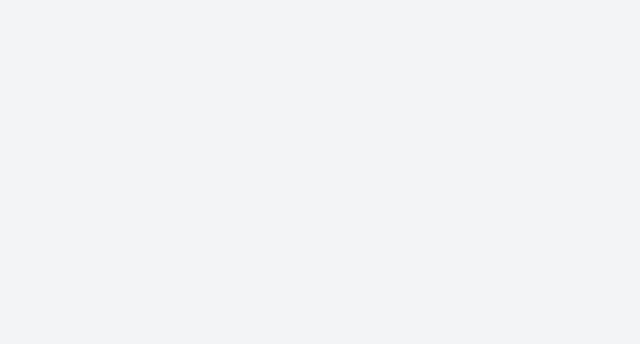
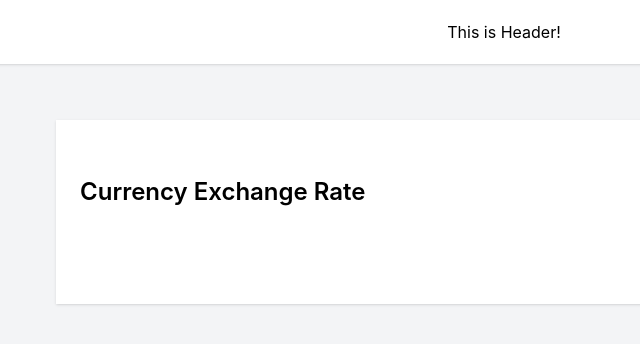
Before and after one commit to Elizabeth-web2020/currency-converter-react, a React (Create React App) app: page / in a window 1280 px wide. Shown: the top 344 px of the page, without its empty margins (136-776 px from the left). Built offline with nearby package versions, Linux system fonts and the light colour scheme.

Commit message:
added Header & ConverterBox files to the components folder

```diff
--- a/src/App.js
+++ b/src/App.js
@@ -1,11 +1,13 @@
 import React from 'react';
 
-
+import ConverterBox from './components/ConverterBox';
+import Header from './components/Header';
 
 function App() {
   return (
     <>
-
+      <Header />
+      <ConverterBox />
     </>
   );
 }
--- /dev/null
+++ b/src/components/ConverterBox.js
@@ -0,0 +1,13 @@
+import React from 'react';
+
+const converterBox = () => {
+  return (
+    <div className='max-w-4xl m-auto pb-6 pt-14'>
+      <div className='pt-14 bg-white pb-14 px-6 shadow'>
+        <h1 className='text-2xl text-black mb-10 font-semibold'>Currency Exchange Rate</h1>
+      </div>
+    </div>
+  );
+}
+
+export default converterBox;
--- /dev/null
+++ b/src/components/Header.js
@@ -0,0 +1,11 @@
+import React from 'react';
+
+const Header = () => {
+  return (
+    <div className='w-full p-5 bg-white text-center shadow'>
+      This is Header!
+    </div>
+  );
+}
+
+export default Header;
```
